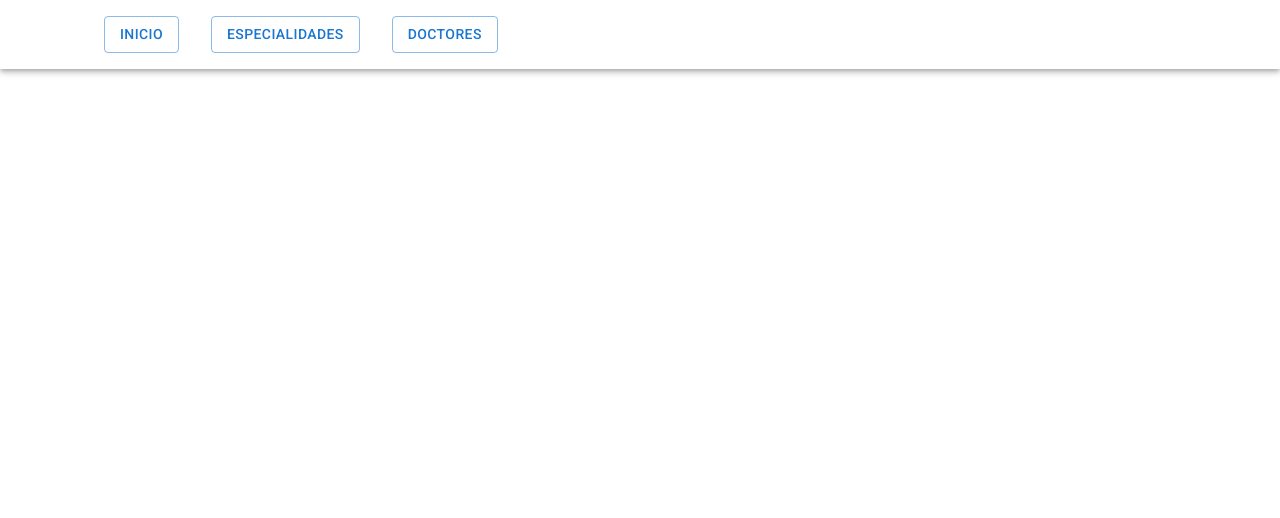
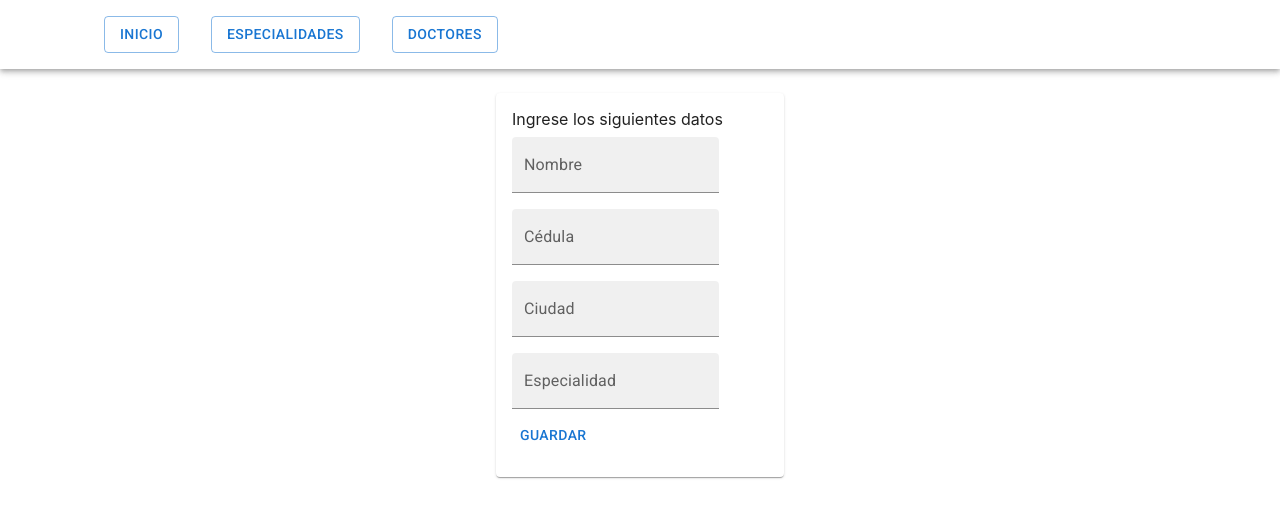
Before and after one commit to marcosOrtiz1991/frontEndDemoMetroRed, a React (Create React App) app in the folder front-metrored/: page /editDoctores/1 in a window 1280 px wide. Shown: the top 518 px of the page. Built offline with nearby package versions, Linux system fonts and the light colour scheme; no server answers.

Commit message:
crud para donctores

```diff
--- a/front-metrored/package.json
+++ b/front-metrored/package.json
@@ -13,6 +13,7 @@
     "react": "^18.1.0",
     "react-dom": "^18.1.0",
     "react-router-dom": "^6.3.0",
+    "react-script": "^2.0.5",
     "react-scripts": "5.0.1",
     "web-vitals": "^2.1.4"
   },
@@ -40,6 +41,5 @@
       "last 1 safari version"
     ]
   },
-
   "homepage": "metroRed"
 }
--- a/front-metrored/public/index.html
+++ b/front-metrored/public/index.html
@@ -33,7 +33,7 @@
 
     function cargarFondo() {
       const http = new XMLHttpRequest();
-      const url = 'https://api.nasa.gov/planetary/apod?api_key=ZbRnfmI8LNcF6MzFVVVZVCmb5xEkLnxag0q8Uc6W';
+      //const url = 'https://api.nasa.gov/planetary/apod?api_key=ZbRnfmI8LNcF6MzFVVVZVCmb5xEkLnxag0q8Uc6W';
       var objeto = document.body;
 
       $.ajax(url,
--- a/front-metrored/src/App.js
+++ b/front-metrored/src/App.js
@@ -1,5 +1,6 @@
 import { BrowserRouter, Routes, Route } from 'react-router-dom'
 import FormEspecialidades from './Components/FormEspecialidades'
+import FormDoctores from './Components/FormDoctores'
 import ListEpecialidades from './Components/ListEpecialidades'
 import ListDoctores from './Components/ListDoctores'
 import Container from '@mui/material/Container';
@@ -13,10 +14,12 @@ function App() {
       <Container>
         <Routes>
           <Route path='/' element={<ListEpecialidades />} />
+          <Route path='/listEspecialidades' element={<ListEpecialidades />} />
           <Route path='/createEspecialidades' element={<FormEspecialidades />} />
-          <Route path='/listEspecialidades' element={<ListEpecialidades />} />
           <Route path='/editEspecialidades/:id' element={<FormEspecialidades />} />
+          <Route path='/createDoctores' element={<FormDoctores />} />
           <Route path='/listDoctores' element={<ListDoctores />} />
+          <Route path='/editDoctores/:id' element={<FormDoctores />} />
         </Routes>
       </Container>
     </BrowserRouter>
--- /dev/null
+++ b/front-metrored/src/Components/FormDoctores.js
@@ -0,0 +1,137 @@
+import { Box, Card, Container, Toolbar, Typography, Button, Grid, CardContent, TextField } from "@mui/material";
+import { Link, useNavigate, use, useParams } from 'react-router-dom';
+import { useState, useEffect } from 'react'
+
+export default function FormDoctores() {
+
+    const [doctor, setDoctor] = useState({
+        doc_nombre:"",
+        doc_cedula:'',
+        doc_foto:'',
+        doc_ciudad:'',
+        doc_especialidad:'',
+
+    });
+
+    const [editing, setEditing] = useState(false);
+
+    const navigate = useNavigate();
+    const params = useParams();
+
+    const sendForm = async (e) => {
+        e.preventDefault();
+
+
+        if (editing) {
+
+            await fetch(`http://localhost:4000/doctor/update/${params.id}`, {
+                method: "PUT",
+                body: JSON.stringify(doctor),
+                headers: { "Content-Type": "application/json" },
+            })
+        } else {
+            console.log(JSON.stringify(doctor))
+            await fetch('http://localhost:4000/doctor/create', {
+                method: 'POST',
+                body: JSON.stringify(doctor),
+                headers: { "Content-Type": "application/json" }
+            })
+        }
+        setEditing(true)
+        navigate('/listDoctores')
+    };
+
+    const addDatos = e => {
+        console.log (e.target.name, e.target.value)
+        setDoctor({ ...doctor, [e.target.name]: e.target.value });
+
+    }
+
+    const loadDoctor = async (id) => {
+        const res = await fetch(`http://localhost:4000/doctor/listOne/${id}`)
+        const data = await res.json()
+        const nombre = data.doc_nombre;
+        console.log(data)
+        setDoctor({
+            value:'',
+             doc_nombre:data.doc_nombre,
+             doc_cedula:data.doc_cedula,
+             doc_foto:data.doc_foto,
+             doc_ciudad:data.doc_ciudad,
+             doc_especialidad:data.doc_especialidad
+
+            });
+        setEditing(true)
+    };
+
+    useEffect(() => {
+        if (params.id) {
+            loadDoctor(params.id)
+        }
+
+    }, [params.id])
+
+    return (
+        <Grid container direction="colum" alignItems="center" justifyContent="center">
+            <Grid item xs={3}>
+                <Card sx={{ mt: 3 }}>
+                    <CardContent>
+                        <form onSubmit={sendForm}>
+                            <label>Ingrese los siguientes datos</label>
+                            <TextField
+                                variant='filled'
+                                name="doc_nombre"
+                                label='Nombre'
+                                value={doctor.doc_nombre}
+                                onChange={addDatos}
+                                sx={{
+                                    display: 'blok',
+                                    margin: '.5rem 0'
+                                }}
+                            />
+                            <TextField
+                                variant='filled'
+                                placeholder={doctor.doc_cedula}
+                                name="doc_cedula"
+                                label='Cédula'
+                                onChange={addDatos}
+                                value= {doctor.doc_cedula}
+
+                                sx={{
+                                    display: 'blok',
+                                    margin: '.5rem 0'
+                                }}
+                            />
+                            <TextField
+                                variant='filled'
+                                name="doc_ciudad"
+                                label='Ciudad'
+                                onChange={addDatos}
+                                value= {doctor.doc_ciudad}
+                                sx={{
+                                    display: 'blok',
+                                    margin: '.5rem 0'
+                                }}
+                            />
+
+                            <TextField
+                                variant='filled'
+                                name="doc_especialidad"
+                                label='Especialidad'
+                                onChange={addDatos}
+                                value={doctor.doc_especialidad}
+                                sx={{
+                                    display: 'blok',
+                                    margin: '.5rem 0'
+                                }}
+                            />
+                            <Button type="submit">
+                                Guardar
+                            </Button>
+                        </form>
+                    </CardContent>
+                </Card>
+            </Grid>
+        </Grid>
+    )
+}
--- a/front-metrored/src/Components/FormEspecialidades.js
+++ b/front-metrored/src/Components/FormEspecialidades.js
@@ -17,14 +17,15 @@ export default function FormEspecialidades() {
 
 
 if(editing){
-  console.log(JSON.stringify(name))
-await fetch (`https://backendmetrored.herokuapp.com/update/${params.id}`,{
+
+await fetch (`http://localhost:4000/update/${params.id}`,{
   method: "PUT",
   headers: {"Content-Type":"application/json"},
   body: JSON.stringify(name),
 })
 }else{
-   await fetch ('https://backendmetrored.herokuapp.com/create',{
+  console.log(JSON.stringify(name))
+   await fetch ('http://localhost:4000/create',{
     method: 'POST',
     body: JSON.stringify(name),
     headers: {"Content-Type":"application/json"}
@@ -40,7 +41,7 @@ await fetch (`https://backendmetrored.herokuapp.com/update/${params.id}`,{
   }
 
   const loadEspecialidad = async (id) =>{
-    const res = await fetch (`https://backendmetrored.herokuapp.com/listOne/${id}`)
+    const res = await fetch (`http://localhost:4000/listOne/${id}`)
     const data = await res.json()
     const nombre = data[0].esp_nombre;
 
--- a/front-metrored/src/Components/ListDoctores.js
+++ b/front-metrored/src/Components/ListDoctores.js
@@ -9,13 +9,13 @@ export default function ListEspecialidades() {
   const [especilidad, setEspecilidad] = useState([])
 
   const cargarDoctor = async () => {
-    const response = await fetch('https://backendmetrored.herokuapp.com/doctor/list')
+    const response = await fetch('http://localhost:4000/doctor/list')
     const data = await response.json()
     setDoctor(data);
   }
 
   const loadEspecialidad = async (id) =>{
-    const res = await fetch (`https://backendmetrored.herokuapp.com/doctor/listOne/${id}`)
+    const res = await fetch (`http://localhost:4000/doctor/listOne/${id}`)
     const data = await res.json()
     const nombre = data[0].esp_nombre;
 
@@ -23,7 +23,7 @@ export default function ListEspecialidades() {
   };
 
   const eliminarDoctor = async (id) => {
-    const res = await fetch('https://backendmetrored.herokuapp.com/doctor/delete/' + id, {
+    const res = await fetch('http://localhost:4000/doctor/delete/' + id, {
       method: "DELETE",
 
     })
@@ -38,7 +38,7 @@ export default function ListEspecialidades() {
   return (
     <>
       <conteiner>
-        <Button sx={{ margin: 2 }} variant="outlined" onClick={() => navigate("/createEspecialidades")} >
+        <Button sx={{ margin: 2 }} variant="outlined" onClick={() => navigate("/createDoctores")} >
           Nuevo
         </Button>
       </conteiner>
@@ -63,7 +63,7 @@ export default function ListEspecialidades() {
                 <Typography style={{ color: "black" }}  > {doctor.doc_especialidad}</Typography>
               </div>
               <div>
-                <Button variant='contained' color='info' onClick={() => navigate("/editEspecialidades/"+doctor.doc_id)} >
+                <Button variant='contained' color='info' onClick={() => navigate("/editDoctores/"+doctor.doc_id)} >
                   Edit
                 </Button>
                 <Button variant='contained' color='warning' onClick={() => eliminarDoctor(doctor.doc_id)} style={{ marginLeft: "0.5rem" }}>
--- a/front-metrored/src/Components/ListEpecialidades.js
+++ b/front-metrored/src/Components/ListEpecialidades.js
@@ -8,14 +8,18 @@ export default function ListEspecialidades() {
   const [especialidad, setEspecialidad] = useState([])
 
   const cargarEspecialidades = async () => {
-    const response = await fetch('https://backendmetrored.herokuapp.com/list')
+   // const endPoint = 'https://backendmetrored.herokuapp.com/list';
+    const endPoint = 'http://localhost:4000/list';
+    const response = await fetch(endPoint)
     const data = await response.json()
     setEspecialidad(data);
   }
 
   const eliminarEspecialidad = async (id) => {
-    console.log(id)
-    const res = await fetch('https://backendmetrored.herokuapp.com/delete/' + id, {
+// const endPoint = 'https://backendmetrored.herokuapp.com/delete';
+const endPoint = 'http://localhost:4000/delete/';
+
+    const res = await fetch(endPoint + id, {
       method: "DELETE",
 
     })
```
Also changed, not shown: 1 other file (tests, documents, lock files or other folders).
